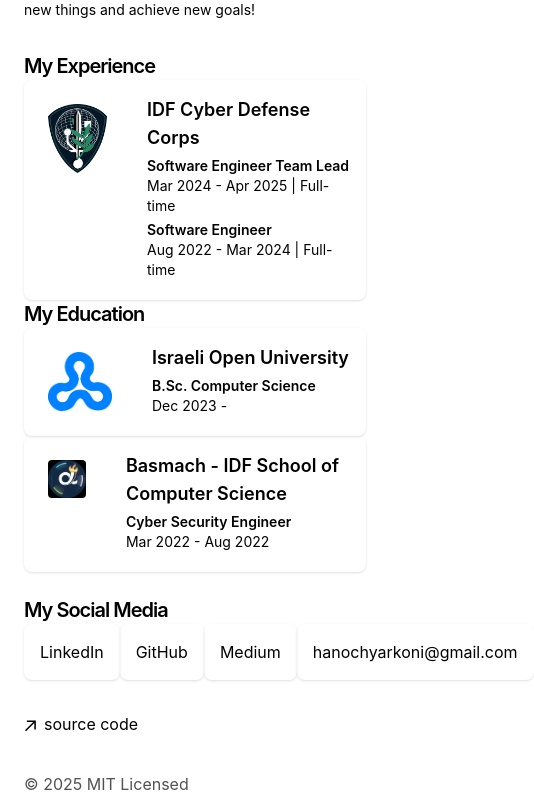
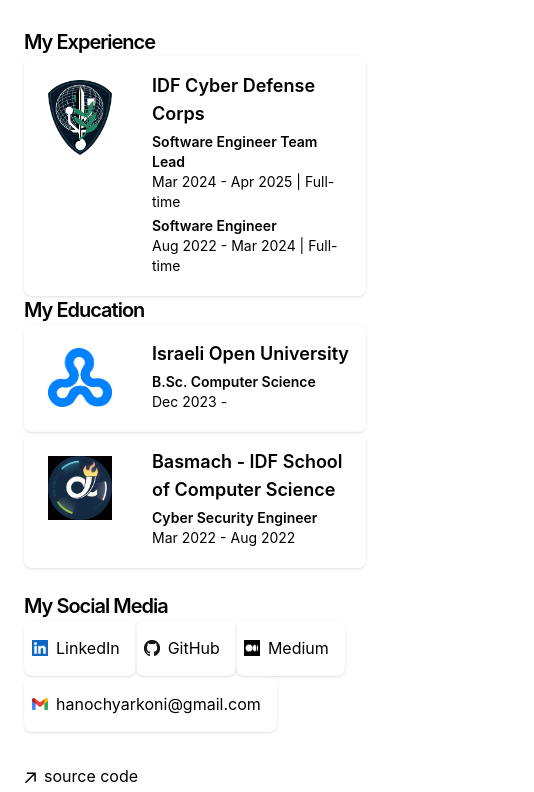
Before and after one commit to HanochY/Portfolio, a Next.js app: page / in a window 390 px wide. Shown: the part 384-1176 px from the top of the page, 534 px wide, since content can reach past the window. Built offline with nearby package versions, Linux system fonts and the light colour scheme.

Commit message:
fix mobile layout

```diff
--- a/app/layout.tsx
+++ b/app/layout.tsx
@@ -74,8 +74,8 @@
         GeistMono.variable
       )}
     >
-      <body className="antialiased flex flex-col max-w-xl mx-4 mt-8 lg:mx-auto">
-        <main className="flex-grow min-w-0 mt-6 px-2 md:px-0">
+      <body className="antialiased max-w-xl mx-4 mt-8 lg:mx-auto">
+        <main className="flex-auto min-w-0 mt-6 flex flex-col px-2 md:px-0">
           <Navbar />
           {children}
           <Analytics />
--- a/components/card.tsx
+++ b/components/card.tsx
@@ -11,10 +11,10 @@
 const Card: React.FC<CardProps> = ({ title, imageSource, alt = '', children }) => {
   return (
     <div className="flex items-start gap-4 p-2 rounded-lg shadow">
-      <div className="p-4">
+      <div className="justify-center p-4">
       <Icon src={imageSource} alt={alt}/>
       </div>
-      <div className="flex flex-col justify-center p-2">
+      <div className="flex-4 flex flex-col justify-center p-2">
         <h3 className="text-lg font-semibold">{title}</h3>
         <div className="text-sm">
           {children}
--- a/components/icon.tsx
+++ b/components/icon.tsx
@@ -12,7 +12,7 @@
         width={64}
         height={64}
         alt={alt}
-        className="shrink-0 rounded"
+        className="object-contain"
       />
   );
 };
--- a/components/mini-card-section.tsx
+++ b/components/mini-card-section.tsx
@@ -9,8 +9,8 @@
 const MiniCardSection: React.FC<MiniCardSectionProps> = ({ title, children }) => {
   return (
     <section>
-        <div className="text-xl font-semibold tracking-tighter">{title}</div>
-        <div className='flex'>
+        <div className="text-xl font-semibold tracking-tighter flex-wrap">{title}</div>
+        <div className='flex flex-wrap'>
         {children}
         </div>
     </section>
```
